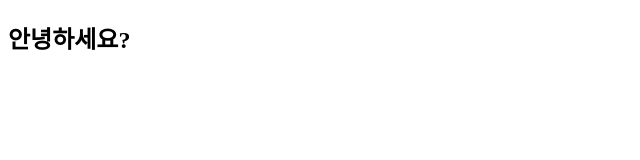
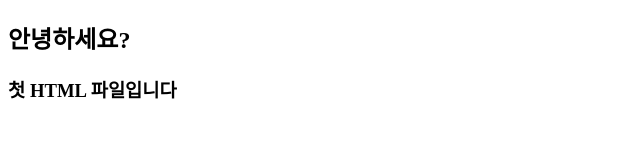
Before and after one commit to Frontend-team-01/mockProject, a plain HTML site: page first/test.html in a window 1280 px wide. Shown: the whole page, without its empty margins (0-640 px from the left). Drawn offline with Linux system fonts and the light colour scheme.

Commit message:
test.html 입니다

```diff
--- a/first/test.html
+++ b/first/test.html
@@ -7,5 +7,6 @@
   </head>
   <body>
     <h2>안녕하세요?</h2>
+    <h3>첫 HTML 파일입니다</h3>
   </body>
 </html>
```
